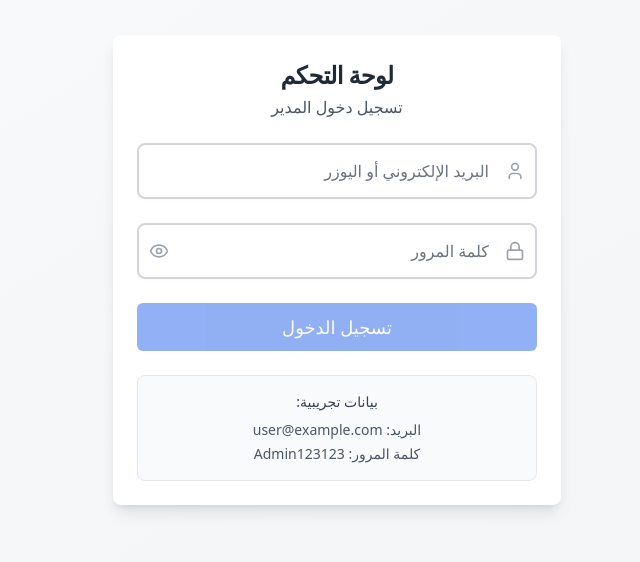
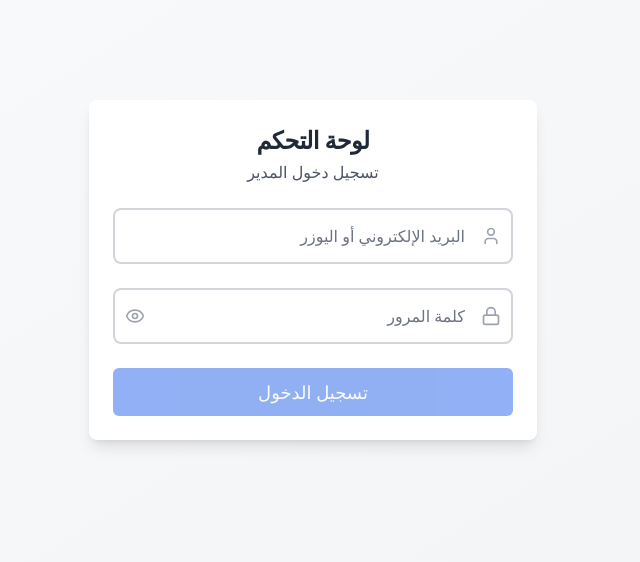
Before and after one commit to MMA560/alivefood, a React (Vite) app: page /admin in a window 1280 px wide. Shown: the part 130-692 px from the top of the page, without its empty margins (488-1128 px from the left). Built offline with nearby package versions, Linux system fonts and the light colour scheme; no server answers.

Commit message:
Add login secret

```diff
--- a/src/pages/AdminLoginPage.tsx
+++ b/src/pages/AdminLoginPage.tsx
@@ -177,13 +177,7 @@ const AdminLoginPage = () => {
               )}
             </Button>
 
-            <div className="mt-6 p-4 bg-gray-50 rounded-lg border border-gray-200" dir="rtl">
-              <p className="text-sm text-gray-700 text-center font-medium mb-2">بيانات تجريبية:</p>
-              <div className="space-y-1 text-sm text-gray-600 text-center">
-                <p><span className="font-medium">البريد:</span> user@example.com</p>
-                <p><span className="font-medium">كلمة المرور:</span> Admin123123</p>
-              </div>
-            </div>
+
           </div>
         </CardContent>
       </Card>
```
